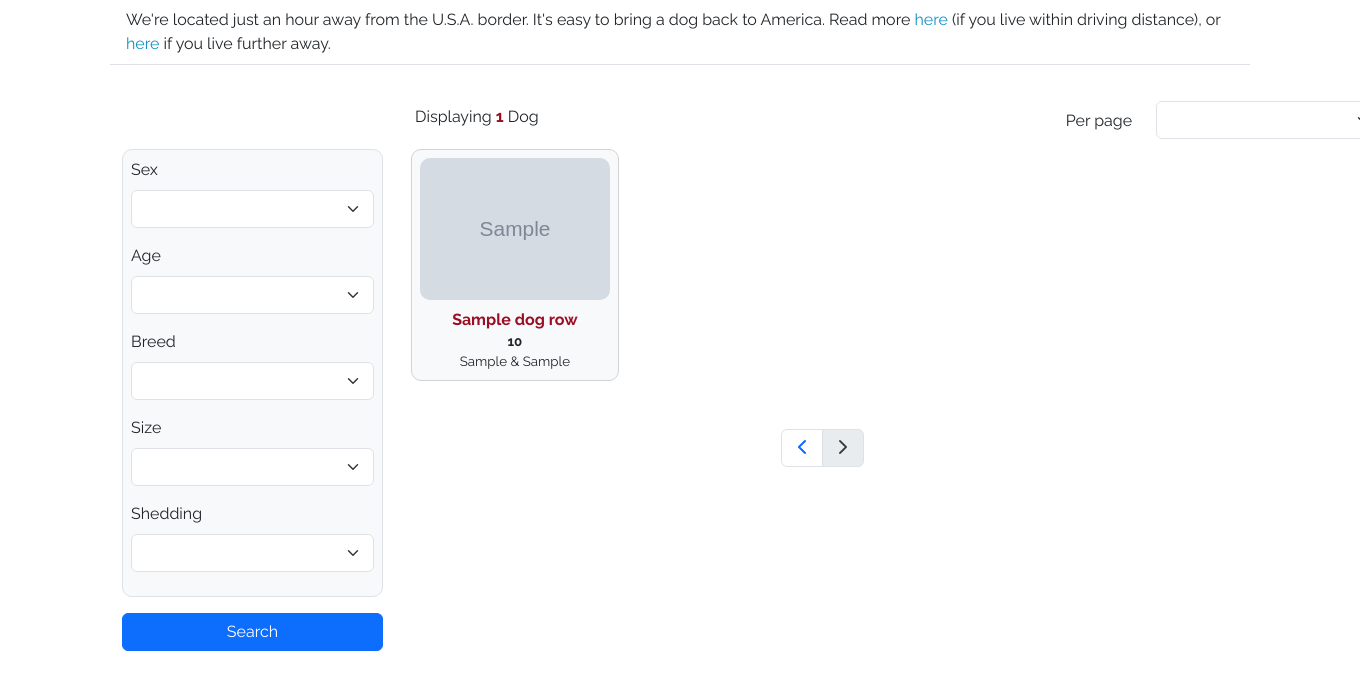
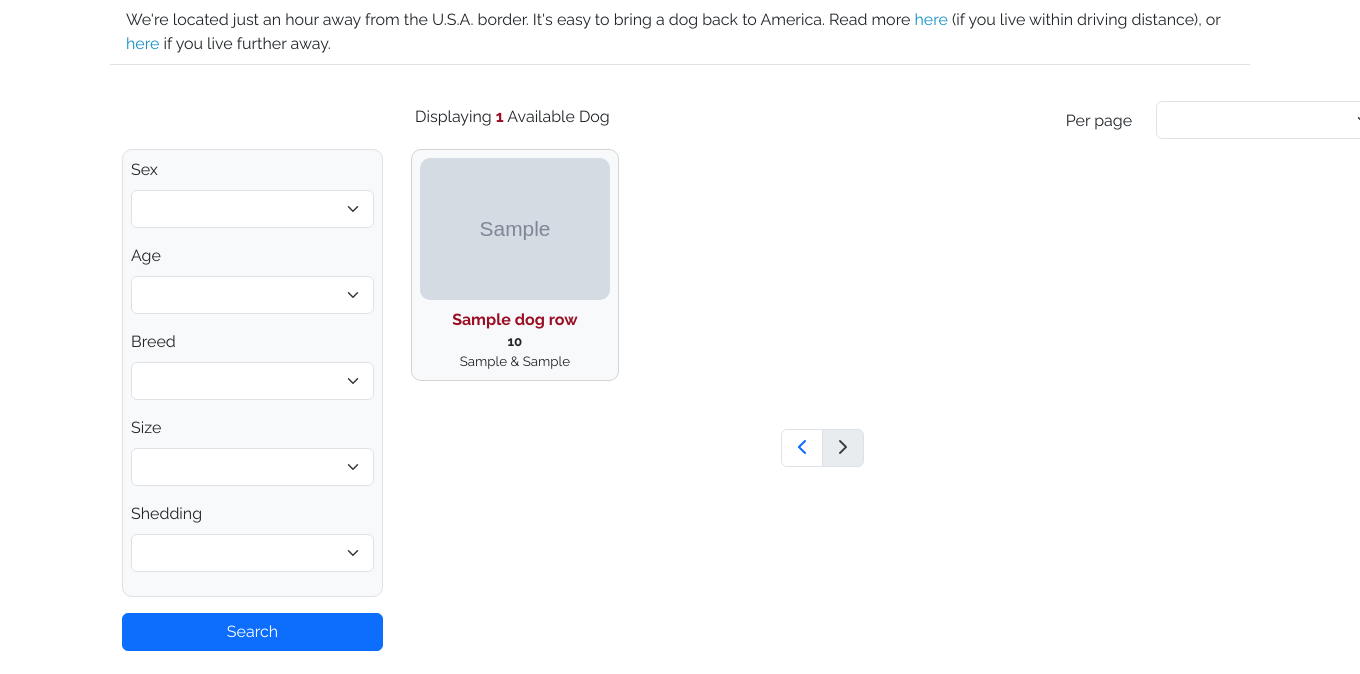
Before and after one commit to charliegriefer/barbs, a Flask app: template app/templates/index.html in a window 1360 px wide; the page is wider, and only the part inside the window is pictured. Shown: the part 252-926 px from the top of that part. Run offline with Flask 3, Linux system fonts and the light colour scheme; the template is opened without the code that fills it: most values are stand-ins (such as "Sample title", 1, 10 or a date in 2020); grey boxes marked "Sample" are stand-in pictures; form fields are guessed from the names that the template uses; parts of the project's set-up code (start-up, migrations or seed data) failed here and were passed over; some libraries are stand-ins or nearby versions.

Commit message:
added a word

```diff
--- a/app/templates/_includes/pagination_form.html
+++ b/app/templates/_includes/pagination_form.html
@@ -8,7 +8,7 @@
         {% if dogs|length != 1 %}
           <span class="barbs_red">{{ min }}</span> - <span class="barbs_red">{% if max > total_dogs %}{{ total_dogs }}{% else %}{{ max }}{% endif %}</span> of
         {% endif %}
-        <span class="fw-bold barbs_red">{{ total_dogs }}</span> Dog{% if total_dogs != 1%}s{% endif %}
+        <span class="fw-bold barbs_red">{{ total_dogs }}</span> Available Dog{% if total_dogs != 1%}s{% endif %}
       </div>
       <div class="col-md-6 col-xs-12 pt-1">
         <div class="row justify-content-md-end">
```
